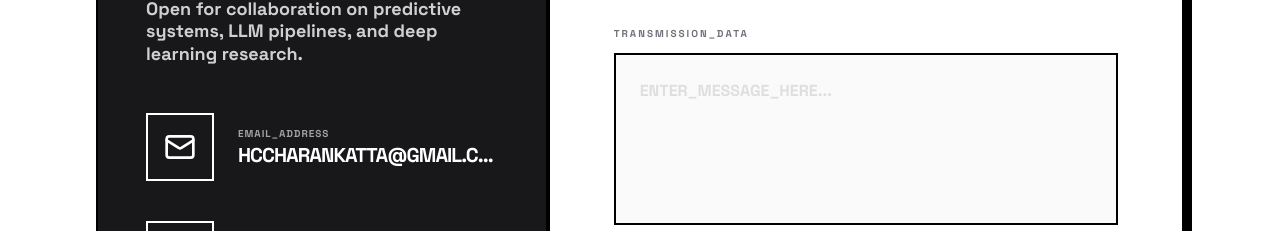
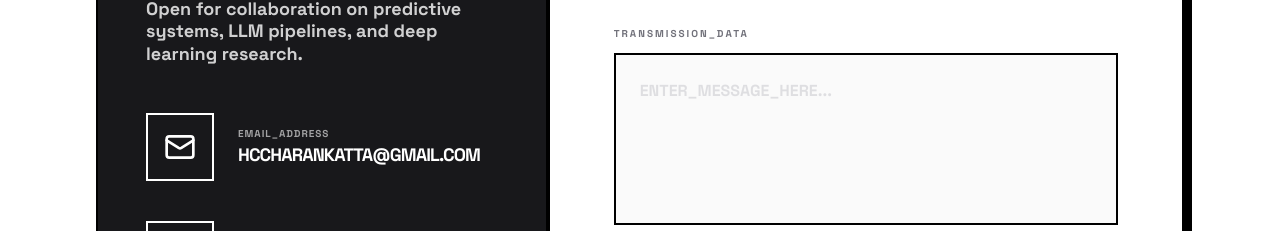
Before and after one commit to haricharnbytes/portfolio, a React (Vite) app: page / in a window 1280 px wide. Shown: the part 6357-6588 px from the top of the page. Built offline with nearby package versions, Linux system fonts and the light colour scheme.

Commit message:
Adjust email text size

```diff
--- a/components/Contact.tsx
+++ b/components/Contact.tsx
@@ -61,7 +61,7 @@ export const Contact: React.FC = () => {
                 </div>
                 <div className="flex flex-col min-w-0">
                   <span className="text-[10px] font-black uppercase opacity-60 tracking-widest">Email_Address</span>
-                  <span className="text-sm md:text-xl font-black uppercase tracking-tighter truncate">{ABOUT_DATA.email}</span>
+                  <span className="text-xs md:text-lg font-black uppercase tracking-tighter truncate">{ABOUT_DATA.email}</span>
                 </div>
               </a>
 
```
